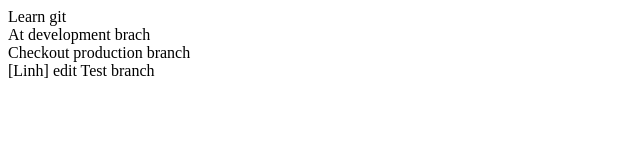
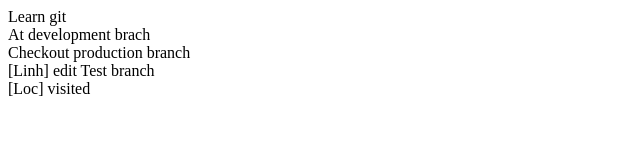
Before and after one commit to linh236/learngit, a plain HTML site: page index.html in a window 1280 px wide. Shown: the whole page, without its empty margins (0-640 px from the left). Drawn offline with Linux system fonts and the light colour scheme.

Commit message:
loc remote branch git_linh

```diff
--- a/index.html
+++ b/index.html
@@ -11,5 +11,6 @@
     <div>At development brach</div>
     <div>Checkout production branch</div>
     <div>[Linh] edit Test branch</div>
+    <div>[Loc] visited</div>
 </body>
 </html>
```
